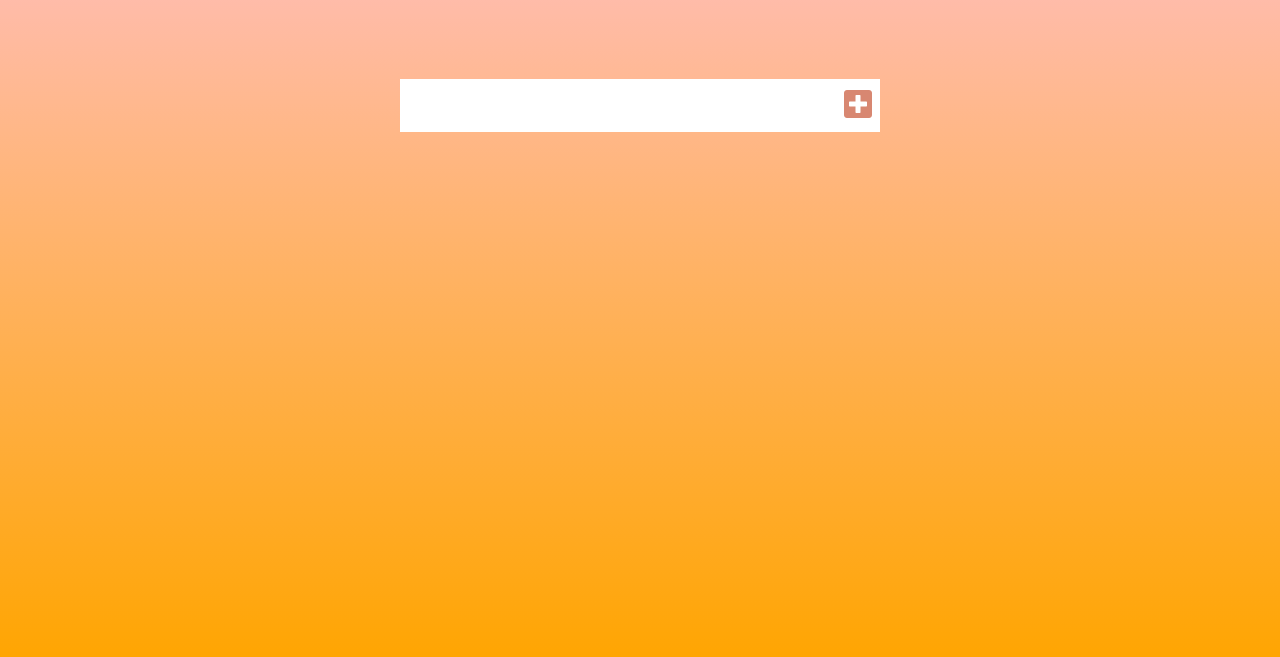
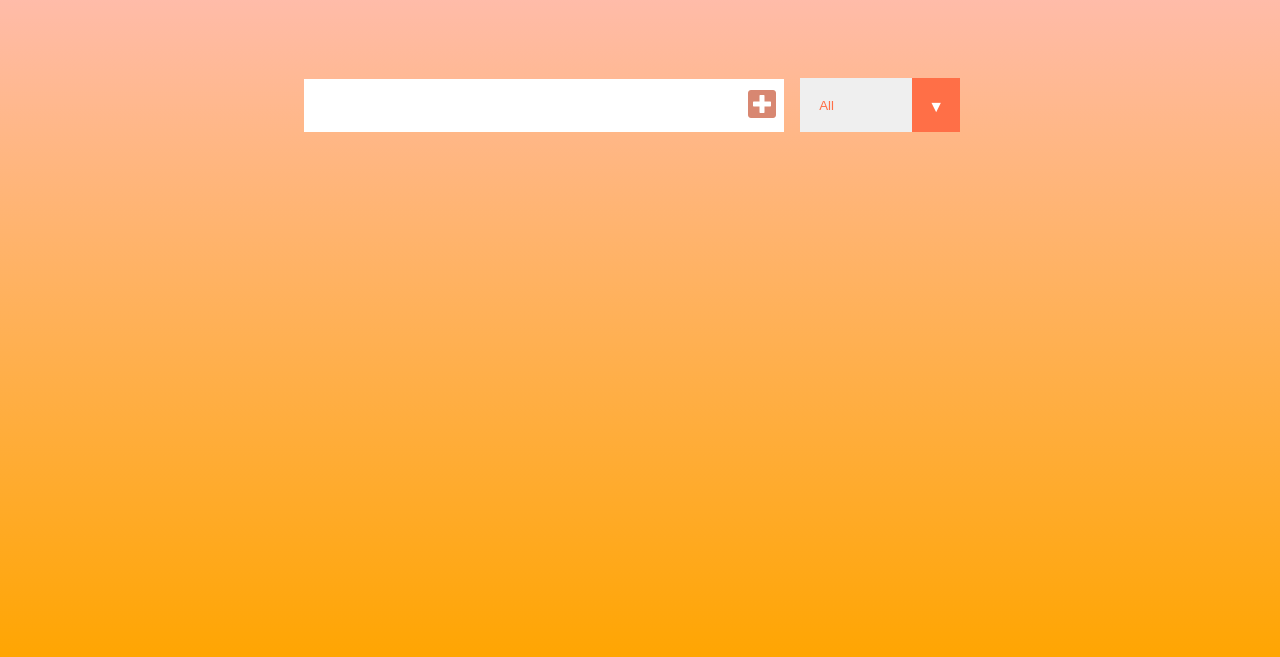
Before and after one commit to joshuaellsworth1/toDoList, a plain HTML site: page index.html in a window 1280 px wide. Shown: the part 135-792 px from the top of the page. Drawn offline with Linux system fonts and the light colour scheme.

Commit message:
added dropdown menu options in index.html and styled them

```diff
--- a/css/style.css
+++ b/css/style.css
@@ -98,3 +98,34 @@ form button:hover {
     transform: translateY(8rem) rotateZ(20deg);
     opacity: 0;
 }
+
+select{
+    -webkit-appearance: none;
+    -moz-appearance: none;
+    appearance: none;
+    outline: none;
+    border: none;
+}
+
+.select{
+    margin: 1rem;
+    position: relative;
+    overflow: hidden;
+}
+
+select{
+    color: #ff6f47;
+    width: 10rem;
+    cursor: pointer;
+    padding: 1.2rem;
+}
+
+.select::after {
+    content: "\25BC";
+    position: absolute;
+    background: #ff6f47;
+    top: 0;
+    right: 0;
+    padding: 1rem;
+    pointer-events: none;
+}
--- a/index.html
+++ b/index.html
@@ -19,7 +19,15 @@
     <form>
         <input type="text" class="todo-input">
         <button class="todo-button" type="submit">
-            <i class="fas fa-plus-square"></i></button>
+            <i class="fas fa-plus-square"></i>
+        </button>
+        <div class="select">
+            <select name="todos" class="filer-todo">
+                <option value="all">All</option>
+                <option value="completed=">Completed</option>
+                <option value="Uncompleted">Uncompleted</option>
+            </select>
+        </div>
     </form>
 
     <div class="todo-container">
```
